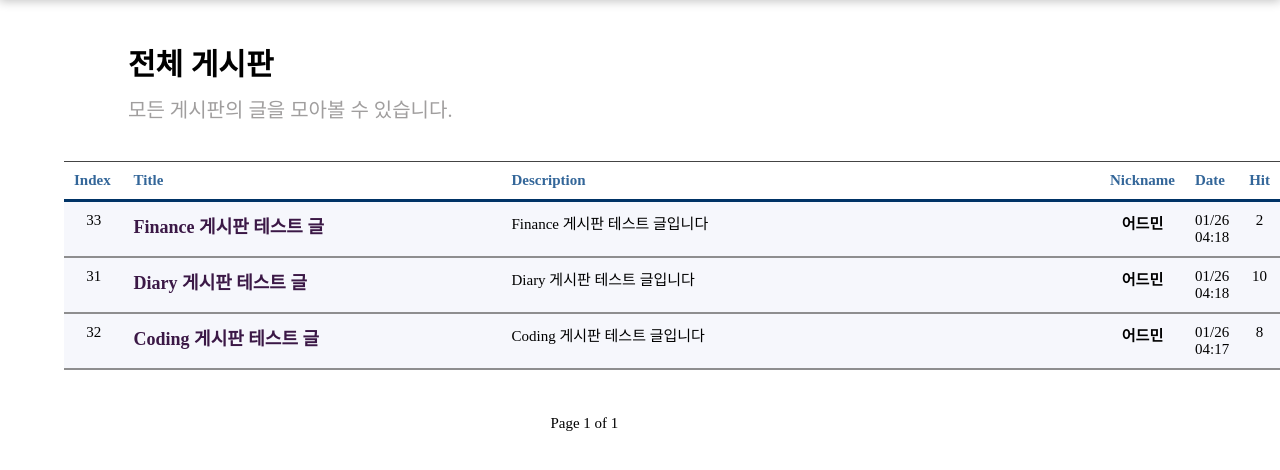
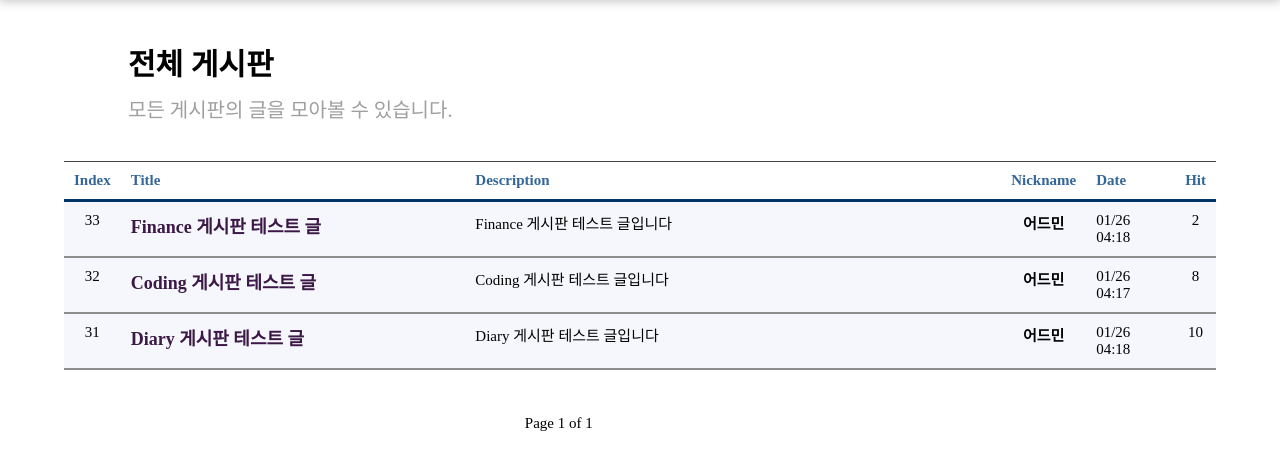
Before and after one commit to americano212/django-blog-project, a Django app: page /board/ in a window 1280 px wide; the page is wider, and only the part inside the window is pictured. Shown: the part 115-585 px from the top of that part. Run offline with Django 3.2, Linux system fonts and the light colour scheme; data comes from the database, SQL or seed files in the repository; both versions use the stored data as it was after the commit; some libraries are stand-ins or nearby versions; some web fonts are replaced.

Commit message:
fix board width and add some url

```diff
--- a/board/models.py
+++ b/board/models.py
@@ -19,7 +19,7 @@ class Post(models.Model):
         verbose_name = 'post'
         verbose_name_plural = 'posts'
         db_table = 'blog_posts'
-        ordering = ('-modify_dt',)
+        ordering = ('-create_dt',)
 
     def __str__(self):
         return self.title
--- a/myblog/templates/blog_base.html
+++ b/myblog/templates/blog_base.html
@@ -54,6 +54,7 @@
                         <a href="/">Stock</a>
                         <a href="/">SWIC</a>
                         <a href="/">Macro</a>
+                        <a href="/">Investing</a>
                         <a href="/">Algo. Trading</a>
                     </div>
 
--- a/static/css/post_all.css
+++ b/static/css/post_all.css
@@ -29,7 +29,7 @@ h2{
 .post_table{
     margin-top: 3%;
     margin-left: 5%;
-    margin-right: auto;
+    margin-right: 5%;
     position: static;
     height: auto;
 }
@@ -39,13 +39,16 @@ table{
     border-collapse: collapse;
 }
 .thead_idx{
-    width: 40px;
+    width: 4%;
 }
 .thead_title{
-    width: 400px;
+    width: 32%;
 }
 .thead_description{
-    width: 650px;
+    width: 50%;
+}
+.thead_date{
+    width: 8%;
 }
 thead th {
   padding: 10px;
```
Also changed, not shown: board/templates/taggit/taggit_post_list.html (+0 -15 lines), db.sqlite3, 1 other file.
